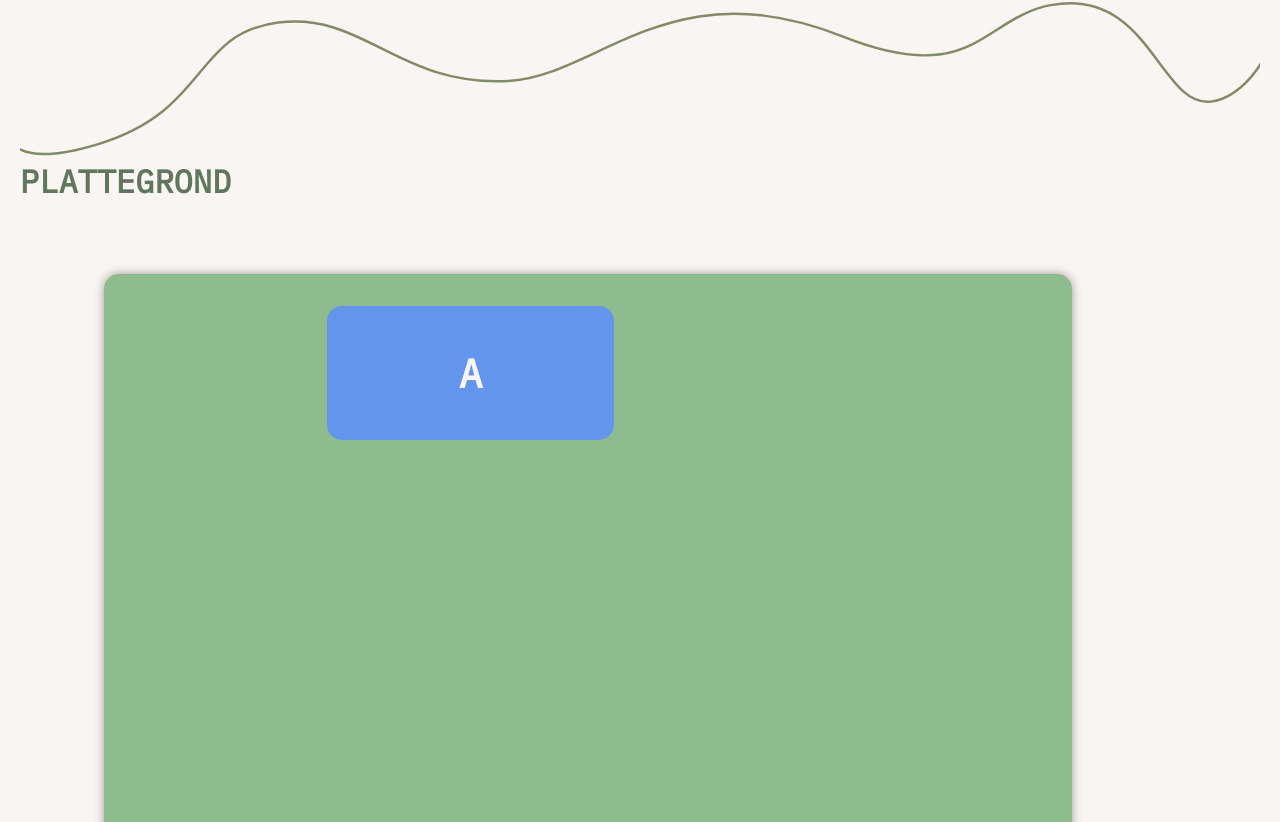
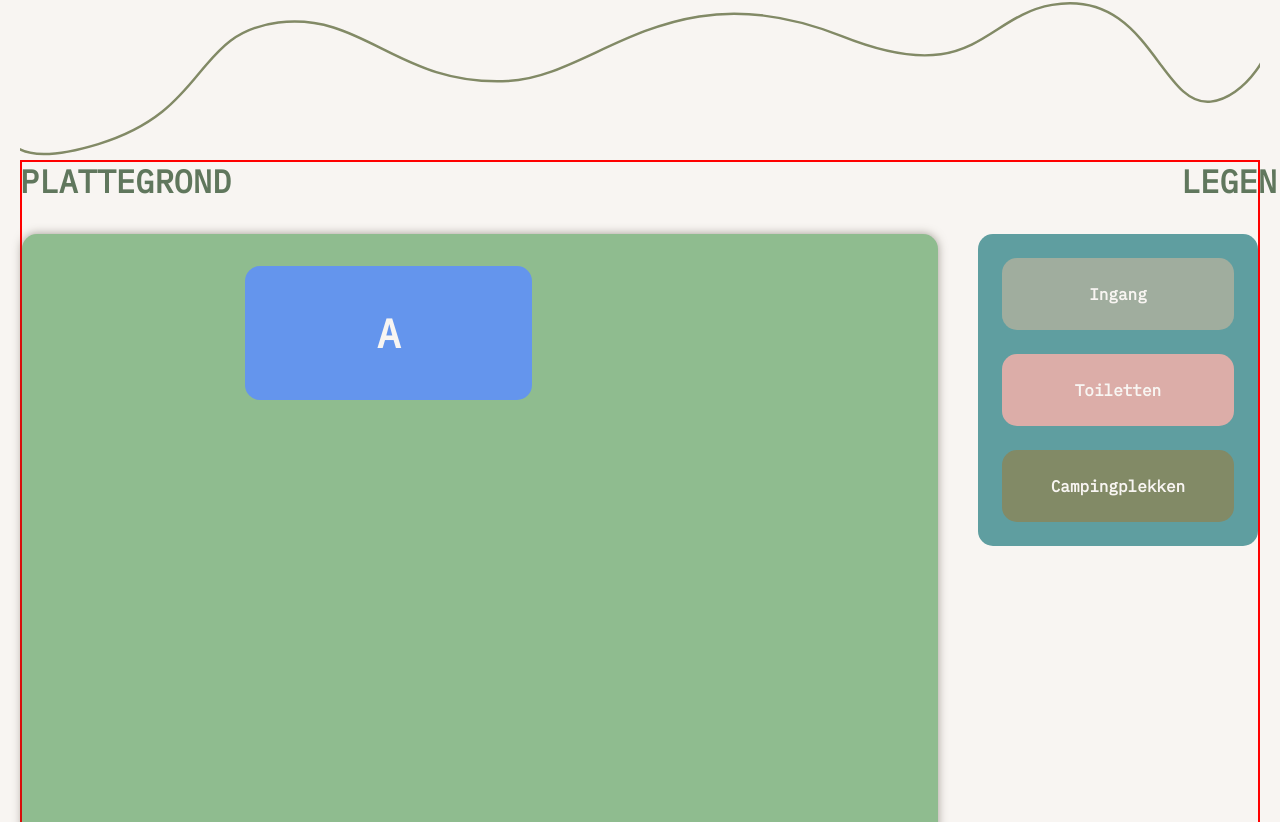
Before and after one commit to LaulensW/BertsBoerenCamping, a React (Vite) app in the folder BertsBoerenCamping/: page /booking in a window 1280 px wide. Shown: the part 698-1520 px from the top of the page. Built offline with nearby package versions, Linux system fonts and the light colour scheme.

Commit message:
plattegrond legenda toegevoegd

```diff
--- a/BertsBoerenCamping/src/components/BookingPlattegrond.css
+++ b/BertsBoerenCamping/src/components/BookingPlattegrond.css
@@ -1,6 +1,12 @@
-.plattegrond-title{
+.plattegrond-title, .legenda-title{
     color: var(--primary-color);
     display: flex;
+    position: absolute;
+}
+.booking-plattegrond{
+    display: flex;
+    justify-content: center;
+    border: 2px solid red;
 }
 .rectangle{
     border-radius: 15px;
@@ -8,8 +14,9 @@
     background-color: darkseagreen;
     width: 968px;
     height: 775px;
-    margin: 72px 0 160px 84px;
+    margin: 72px 0 160px 0px;
     position: relative;
+    display: flex;
 }
 .rectangle-plekken{
     background-color:cornflowerblue;
@@ -23,3 +30,21 @@
     position: absolute;
     cursor: pointer
 }
+.rectangle-legenda{
+    width: 296px;
+    height: 312px;
+    margin: 72px 0 0 40px;
+    background-color:cadetblue;
+    border-radius: 15px;
+}
+.rectangle-legenda-inside{
+    margin: 24px;
+    display: flex;
+    justify-content: center;
+    align-items: center;
+    height: 72px;
+    border-radius: 15px;
+    font-size: 16px;
+    font-weight: var(--font-weight-semibold);
+    color: var(--neutral-color);
+}
--- a/BertsBoerenCamping/src/components/BookingPlattegrond.jsx
+++ b/BertsBoerenCamping/src/components/BookingPlattegrond.jsx
@@ -6,18 +6,17 @@ const BookingPlattegrond = () => {
     return(
         <>
         <h1 className="plattegrond-title">PLATTEGROND</h1>
+        <h1 className="legenda-title" style={{margin:"0 0 0 1161px"}}>LEGENDA</h1>
         <div className="booking-plattegrond">
             <div className="rectangle">
                 <Link to="/about"><div className="rectangle-plekken" style={{width:"287px", height:"134px", margin: "32px 0 0 223px"}}>A</div></Link>
             </div>
+                <div className="rectangle-legenda">
+                    <div className="rectangle-legenda-inside" style={{backgroundColor: "#A0AD9E"}}>Ingang</div>
+                    <div className="rectangle-legenda-inside"style={{backgroundColor: "#DCADA8"}}>Toiletten</div>
+                    <div className="rectangle-legenda-inside" style={{backgroundColor: "#828A66"}}>Campingplekken</div>
+                </div>
         </div>
-
-        <div className="booking-legenda">
-            <div className="rectangle-legenda">
-
-            </div>
-        </div>
-
         </>
     )
 };
```
